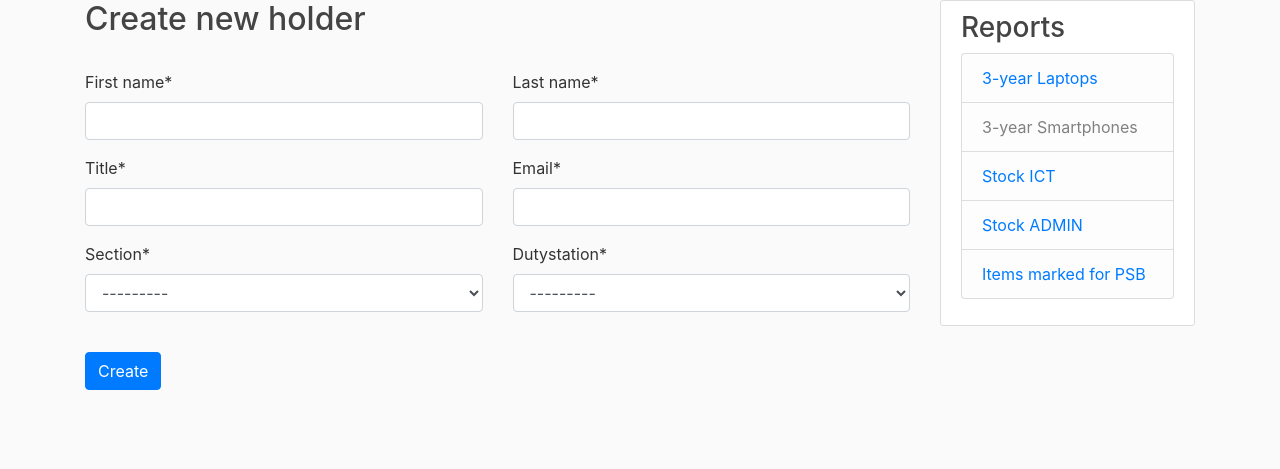
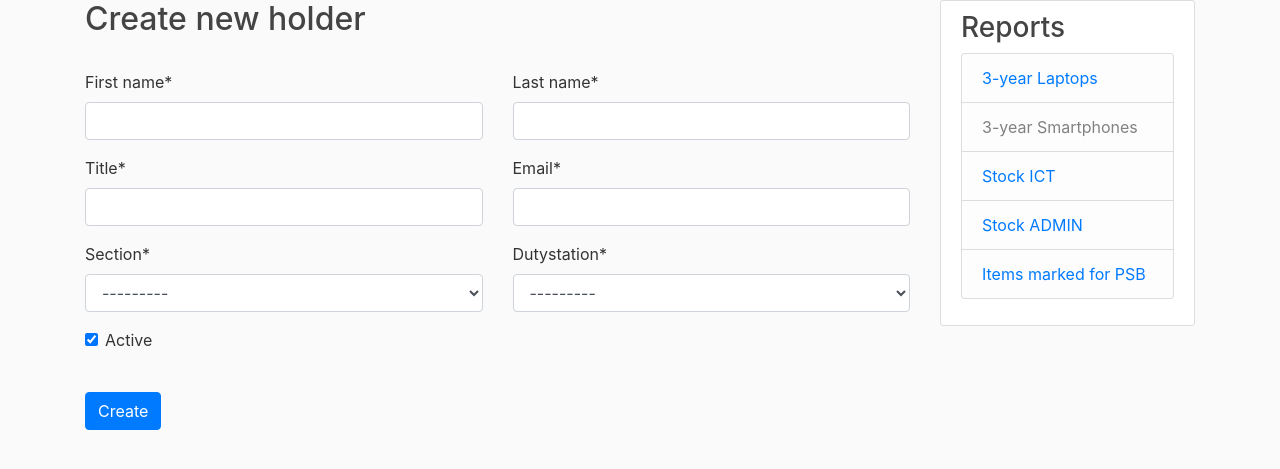
Before and after one commit to mutombop/inventory-manager, a Django app: page /holders/new in a window 1280 px wide. Shown: the part 80-549 px from the top of the page. Run offline with Django 3.2, Linux system fonts and the light colour scheme; data that the repository does not hold is empty; some libraries are stand-ins or nearby versions.

Commit message:
Fixed boolean field of HOlder model to save

```diff
--- a/inventory/forms.py
+++ b/inventory/forms.py
@@ -3,21 +3,24 @@ from django import forms
 from django.forms import ModelForm
 from .models import Holder, Asset, Purchaseorder, Assetmodel, Assettype
 
+
 class HolderForm(ModelForm):
     class Meta:
         model = Holder
-        # fields = ['first_name', 'last_name', 'title', 'section', 'dutystation']
-        fields = '__all__'
+        fields = ['first_name', 'last_name', 'title', 'email', 'section', 'dutystation', 'active']
+
 
 class AssetForm(ModelForm):
     class Meta:
         model = Asset
         fields = '__all__'
 
+
 class PurchaseorderForm(forms.ModelForm):
     class Meta:
         model = Purchaseorder
         fields = ['number', 'section', 'date_delivered']
         widgets = {
-            'date_delivered': DatePickerInput(), # default date-format %m/%d/%Y will be used
+            # default date-format %m/%d/%Y will be used
+            'date_delivered': DatePickerInput(),
         }
--- a/inventory/templates/inventory/holder_create.html
+++ b/inventory/templates/inventory/holder_create.html
@@ -4,38 +4,30 @@
 
 <div class="create-article">
   <h2>Create new holder</h2>
-    <br/>
+  <br />
   <form class="site-form" action="" method="post">
     {% csrf_token %}
     <!-- {{ form|crispy }} -->
     <div class="row">
-            <div class="col-6">
-                {{ form.first_name|as_crispy_field }}
-            </div>
-            <div class="col-6">
-                {{ form.last_name|as_crispy_field }}
-            </div>
+      <div class="col-6">{{ form.first_name | as_crispy_field }}</div>
+      <div class="col-6">{{ form.last_name | as_crispy_field }}</div>
     </div>
     <div class="row">
-            <div class="col-6">
-                {{ form.title|as_crispy_field }}
-            </div>
-            <div class="col-6">
-                {{ form.email|as_crispy_field }}
-            </div>
+      <div class="col-6">{{ form.title | as_crispy_field }}</div>
+      <div class="col-6">{{ form.email | as_crispy_field }}</div>
     </div>
     <div class="row">
-            <div class="col-6">
-                {{ form.section|as_crispy_field }}
+      <div class="col-6">{{ form.section | as_crispy_field }}</div>
+      <div class="col-6">{{ form.dutystation | as_crispy_field }}</div>
     </div>
-            <div class="col-6">
-                {{ form.dutystation|as_crispy_field }}
+
+    <div class="row">
+      <div class="col-6">{{ form.active | as_crispy_field }}</div>
     </div>
-        </div>
-        <br/>
-        <input type="submit" class="btn btn-primary" value="Create">
+    <br />
+    <input type="submit" class="btn btn-primary" value="Create" />
   </form>
-    <br/>
+  <br />
 </div>
 
 {% endblock %}
```
Lines whose indentation alone changed are shown as unchanged.
